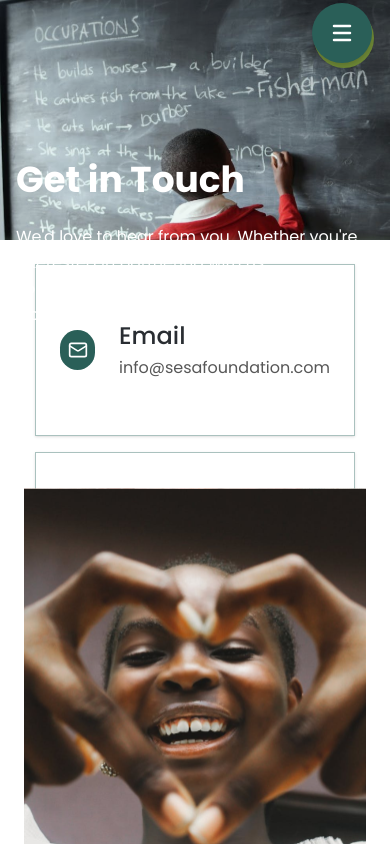
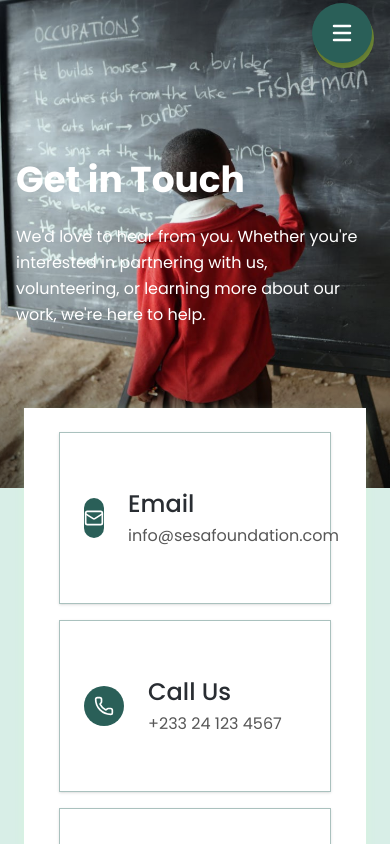
Before and after one commit to Milly1620/Dunia-foundation-frontend, a React (Vite) app: page /contact in a window 390 px wide. Shown: the top 844 px of the page. Built offline with nearby package versions, Linux system fonts and the light colour scheme.

Commit message:
refactor: adjust padding and layout for DonationAmountCard and ContactPage for improved responsiveness

```diff
--- a/src/components/DonationAmountCard.tsx
+++ b/src/components/DonationAmountCard.tsx
@@ -20,7 +20,7 @@ const DonationAmountCard: React.FC<DonationAmountCardProps> = ({
       type="button"
       onClick={onClick}
       className={`
-        md:px-[41px] md:py-[30.5px] px-8 py-[21px] text-center border transition-all duration-200
+        md:px-[41px] md:py-[30.5px] px-2 py-[21px] text-center border transition-all duration-200
         hover:shadow-md
         ${
           isSelected
--- a/src/pages/ContactPage.tsx
+++ b/src/pages/ContactPage.tsx
@@ -15,7 +15,7 @@ function ContactPage() {
       />
 
       <div
-        className="max-w-[853px] mx-auto flex flex-col gap-8 py-6 px-[35px] bg-white absolute top-[240px] left-0 right-0"
+        className="max-w-[853px] md:mx-auto mx-6 flex flex-col gap-8 py-6 px-[35px] bg-white relative md:mb-[65px] mb-[80px] mt-[-80px] z-10"
         style={{ boxShadow: "0px 3px 10px 0px #D7FFD866" }}
       >
         <div className="grid grid-cols-1 md:grid-cols-2 gap-4 ">
@@ -28,6 +28,7 @@ function ContactPage() {
             />
           ))}
         </div>
+
         <ContactForm border={false} />
       </div>
 
```
